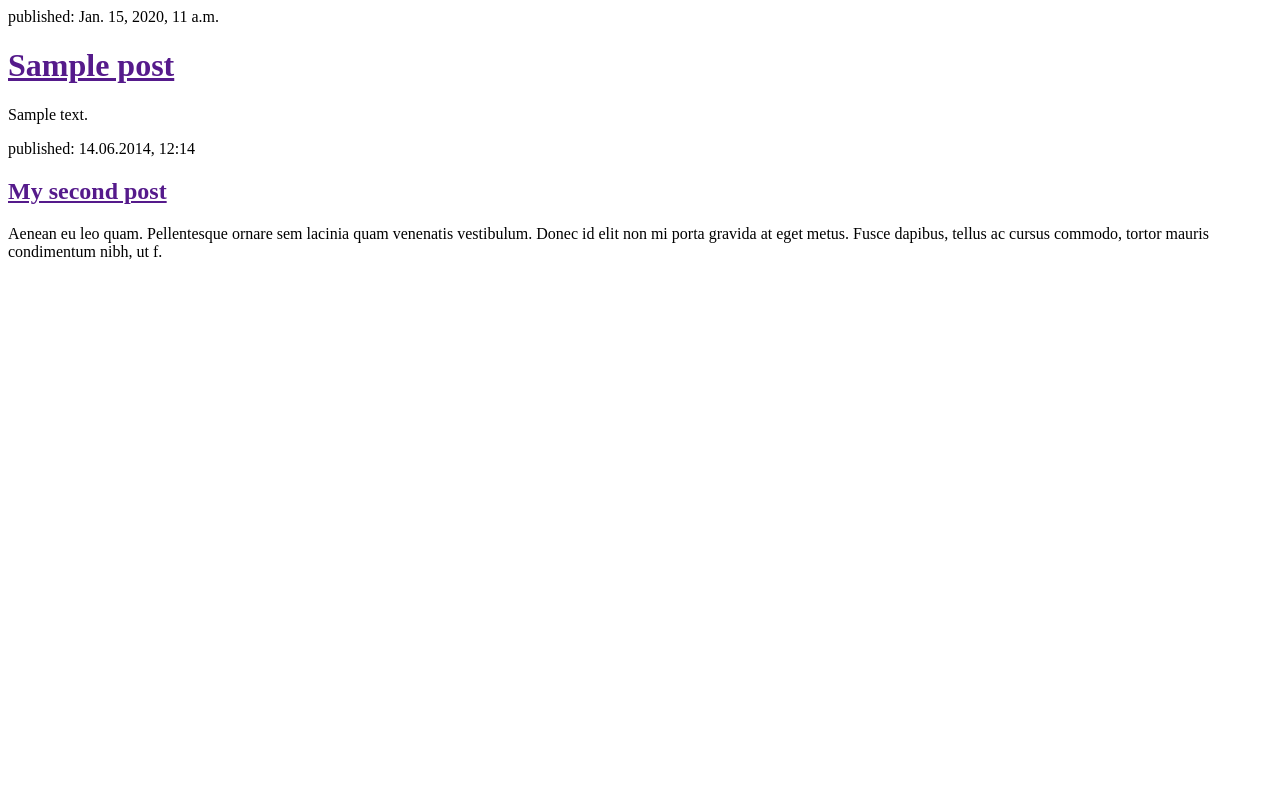
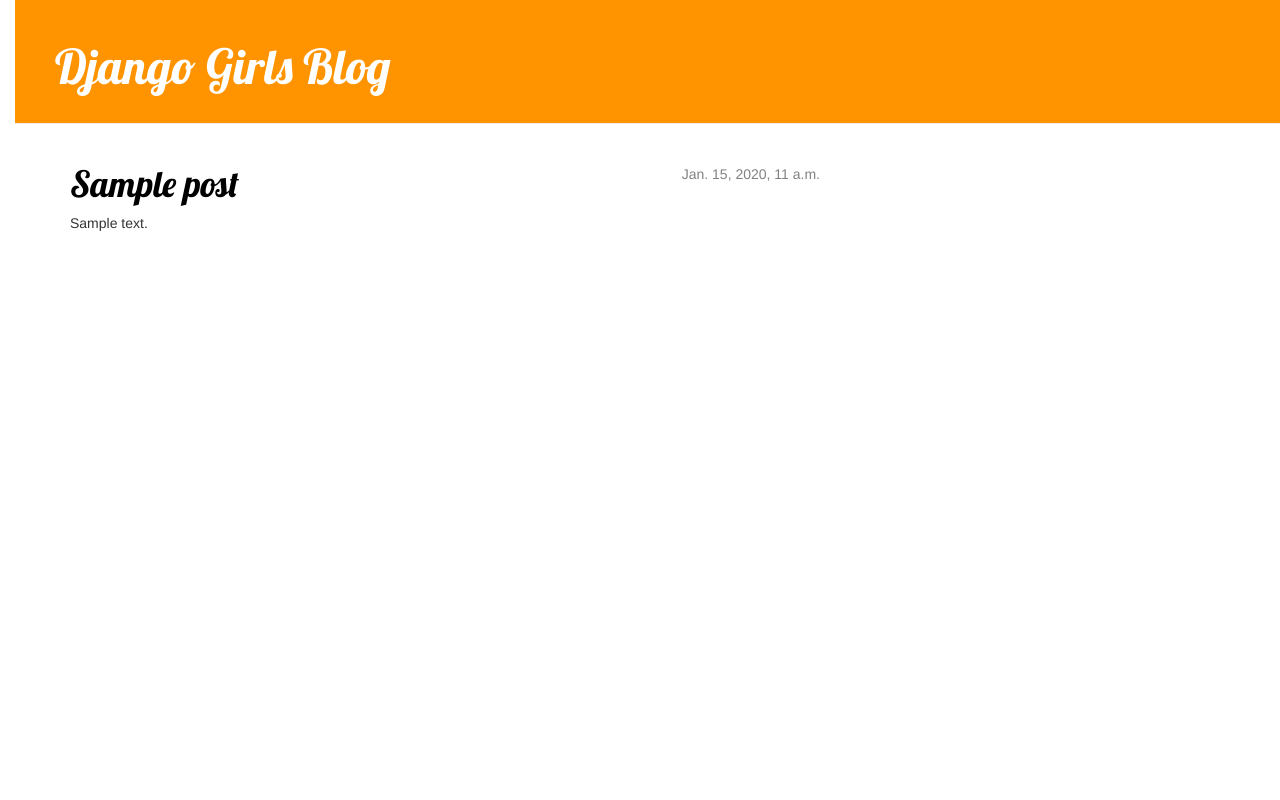
Before and after one commit to lmorek/tournamentcreator_django, a Django app: page / in a window 1280 px wide. Run offline with Django 3.2, Linux system fonts and the light colour scheme; tables that the repository leaves empty hold one stand-in row (values such as "Sample post"); some libraries are stand-ins or nearby versions.

Commit message:
added some css

```diff
--- a/blog/templates/blog/post_list.html
+++ b/blog/templates/blog/post_list.html
@@ -1,25 +1,33 @@
+{% load staticfiles %}
+
+
 <html>
     <head>
         <title>Django Girls blog</title>
+        <link rel="stylesheet" href="//maxcdn.bootstrapcdn.com/bootstrap/3.2.0/css/bootstrap.min.css">
+        <link rel="stylesheet" href="//maxcdn.bootstrapcdn.com/bootstrap/3.2.0/css/bootstrap-theme.min.css">
+        <link rel="stylesheet" href="{% static 'css/blog.css' %}">
+        <link href="//fonts.googleapis.com/css?family=Lobster&subset=latin,latin-ext" rel="stylesheet" type="text/css">
     </head>
     <body>
-        <!--<div>
-            <h1><a href="">Django Girls Blog</a></h1>
-        </div>
-		-->
-		{% for post in posts %}
-		    <div>
-		        <p>published: {{ post.published_date }}</p>
-		        <h1><a href="">{{ post.title }}</a></h1>
-		        <p>{{ post.text|linebreaks }}</p>
-		    </div>
-		{% endfor %}
-
-		<div>
-            <p>published: 14.06.2014, 12:14</p>
-            <h2><a href="">My second post</a></h2>
-            <p>Aenean eu leo quam. Pellentesque ornare sem lacinia quam venenatis vestibulum. Donec id elit non mi porta gravida at eget metus. Fusce dapibus, tellus ac cursus commodo, tortor mauris condimentum nibh, ut f.</p>
+        <div class="page-header">
+            <h1><a href="/">Django Girls Blog</a></h1>
         </div>
 
+		<div class="content container">
+		    <div class="row">
+		        <div class="col-md-8">
+		            {% for post in posts %}
+		                <div class="post">
+		                    <div class="date">
+		                        {{ post.published_date }}
+		                    </div>
+		                    <h1><a href="">{{ post.title }}</a></h1>
+		                    <p>{{ post.text|linebreaks }}</p>
+		                </div>
+		            {% endfor %}
+		        </div>
+		    </div>
+		</div>
      </body>
 </html>
--- a/mysite/settings.py
+++ b/mysite/settings.py
@@ -120,3 +120,7 @@ try:
     from .local_settings import *
 except ImportError:
     pass
+
+STATICFILES_DIRS = (
+    os.path.join(BASE_DIR, "static"),
+)
--- /dev/null
+++ b/static/css/blog.css
@@ -0,0 +1,58 @@
+h1 a {
+    color: #FCA205;
+}
+body {
+    padding-left: 15px;
+}
+h1 a {
+    color: #FCA205;
+    font-family: 'Lobster';
+}
+
+.page-header {
+    background-color: #ff9400;
+    margin-top: 0;
+    padding: 20px 20px 20px 40px;
+}
+
+.page-header h1, .page-header h1 a, .page-header h1 a:visited, .page-header h1 a:active {
+    color: #ffffff;
+    font-size: 36pt;
+    text-decoration: none;
+}
+
+.content {
+    margin-left: 40px;
+}
+
+h1, h2, h3, h4 {
+    font-family: 'Lobster', cursive;
+}
+
+.date {
+    float: right;
+    color: #828282;
+}
+
+.save {
+    float: right;
+}
+
+.post-form textarea, .post-form input {
+    width: 100%;
+}
+
+.top-menu, .top-menu:hover, .top-menu:visited {
+    color: #ffffff;
+    float: right;
+    font-size: 26pt;
+    margin-right: 20px;
+}
+
+.post {
+    margin-bottom: 70px;
+}
+
+.post h1 a, .post h1 a:visited {
+    color: #000000;
+}
```
